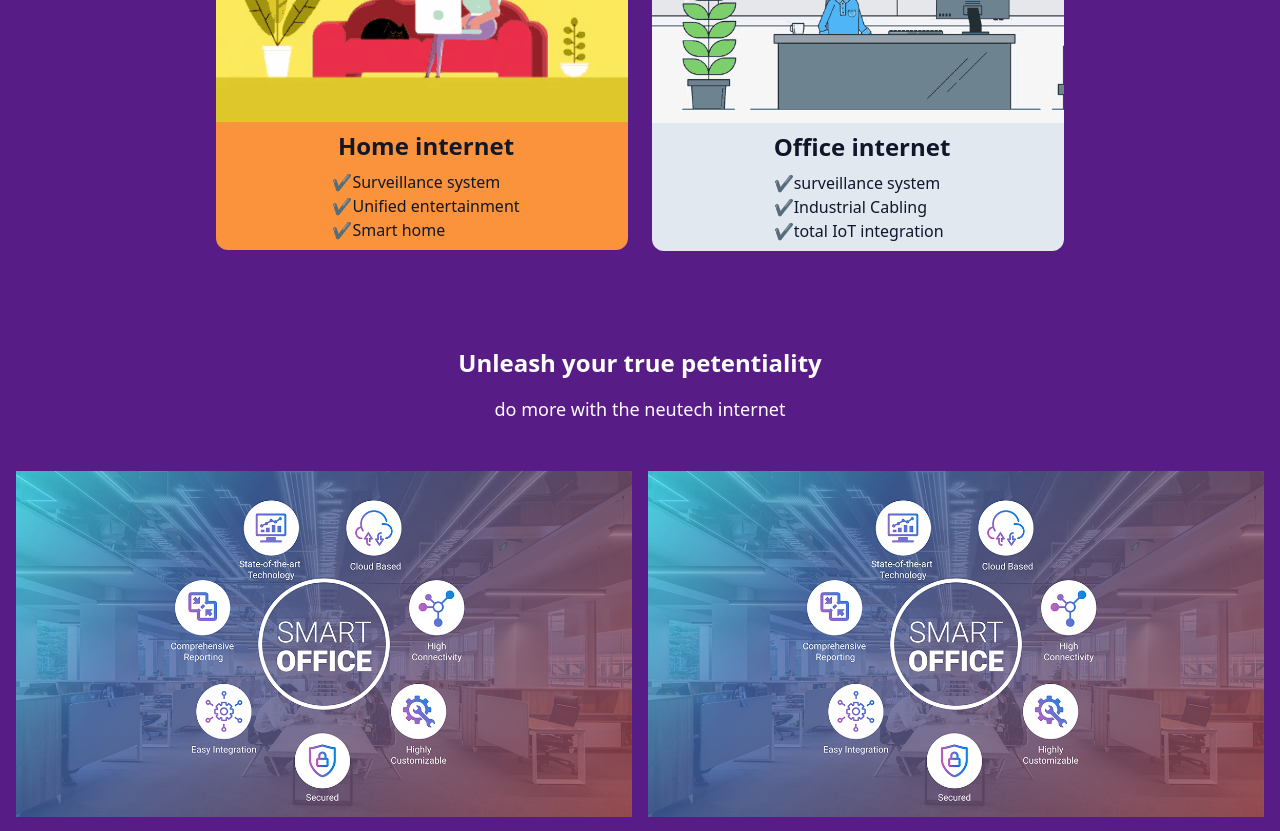
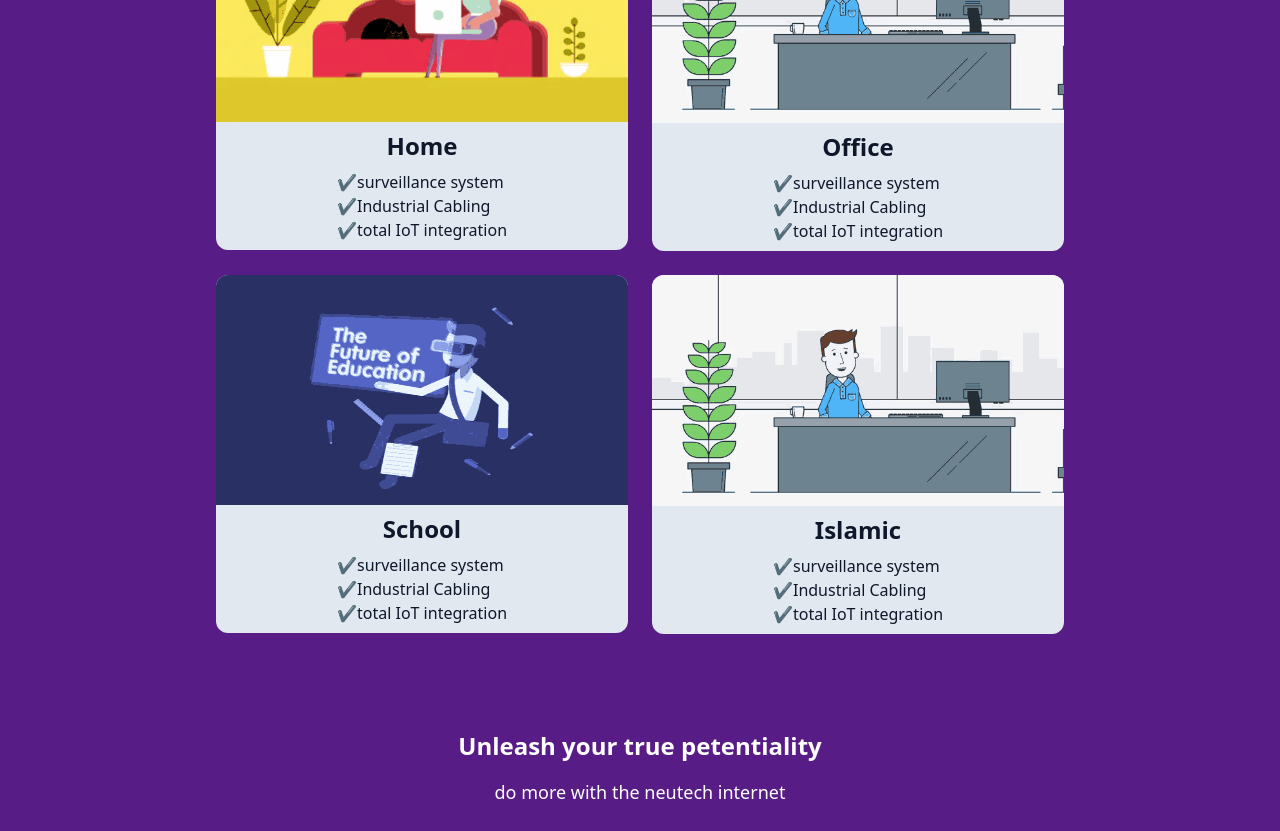
Before and after one commit to bobalok/brainfreeze, a Next.js app: page / in a window 1280 px wide. Shown: the part 1340-2171 px from the top of the page. Built offline with nearby package versions, Linux system fonts and the light colour scheme.

Commit message:
more cards are added

```diff
--- a/pages/index.js
+++ b/pages/index.js
@@ -159,22 +159,21 @@ export default function Home() {
           </div>
           <div className="max-w-4xl mx-auto px-6 grid md:grid-cols-2 gap-6">
             <div className="md:hover:shadow-2xl">
-              <div className="bg-orange-400 rounded-xl">
+              <div className="bg-slate-200 rounded-xl">
                 <div className="mt-0">
                   <img
                     src="/images/wfh.gif"
+                    width="446.5px"
                     alt=""
                     className="object-fill rounded-t-xl"
                   />
                 </div>
-                <div className="max-w-fit mx-auto text-gray-900 py-2">
-                  <h2 className="text-2xl font-bold mb-2 ml-2">
-                    Home internet
-                  </h2>
-                  <ul className="ml-2 text-left">
-                    <li>✔️Surveillance system</li>
-                    <li>✔️Unified entertainment</li>
-                    <li>✔️Smart home </li>
+                <div className="mx-auto max-w-fit text-slate-900 py-2">
+                  <h2 className="text-2xl font-bold mb-2">Home</h2>
+                  <ul className="text-left">
+                    <li>✔️surveillance system</li>
+                    <li>✔️Industrial Cabling</li>
+                    <li>✔️total IoT integration</li>
                   </ul>
                 </div>
               </div>
@@ -190,10 +189,48 @@ export default function Home() {
                   />
                 </div>
                 <div className="mx-auto max-w-fit text-slate-900 py-2">
-                  <h2 className="text-2xl font-bold mb-2 ml-2">
-                    Office internet
-                  </h2>
-                  <ul className="ml-2 text-left">
+                  <h2 className="text-2xl font-bold mb-2">Office</h2>
+                  <ul className="text-left">
+                    <li>✔️surveillance system</li>
+                    <li>✔️Industrial Cabling</li>
+                    <li>✔️total IoT integration</li>
+                  </ul>
+                </div>
+              </div>
+            </div>
+            <div className="md:hover:shadow-2xl">
+              <div className="bg-slate-200 rounded-xl">
+                <div className="mt-0">
+                  <img
+                    src="/images/EI.gif"
+                    width="446.5px"
+                    alt=""
+                    className="object-fill rounded-t-xl h-[230px]"
+                  />
+                </div>
+                <div className="mx-auto max-w-fit text-slate-900 py-2">
+                  <h2 className="text-2xl font-bold mb-2">School</h2>
+                  <ul className="text-left">
+                    <li>✔️surveillance system</li>
+                    <li>✔️Industrial Cabling</li>
+                    <li>✔️total IoT integration</li>
+                  </ul>
+                </div>
+              </div>
+            </div>
+            <div className="md:hover:shadow-2xl">
+              <div className="bg-slate-200 rounded-xl">
+                <div className="mt-0">
+                  <img
+                    src="/images/stealth-business-work.gif"
+                    width="446.5px"
+                    alt=""
+                    className="object-fill rounded-t-xl"
+                  />
+                </div>
+                <div className="mx-auto max-w-fit text-slate-900 py-2">
+                  <h2 className="text-2xl font-bold mb-2">Islamic</h2>
+                  <ul className="text-left">
                     <li>✔️surveillance system</li>
                     <li>✔️Industrial Cabling</li>
                     <li>✔️total IoT integration</li>
```
Also changed, not shown: public/images/EI.gif (added), public/images/knowledge-is-power.gif (added).
